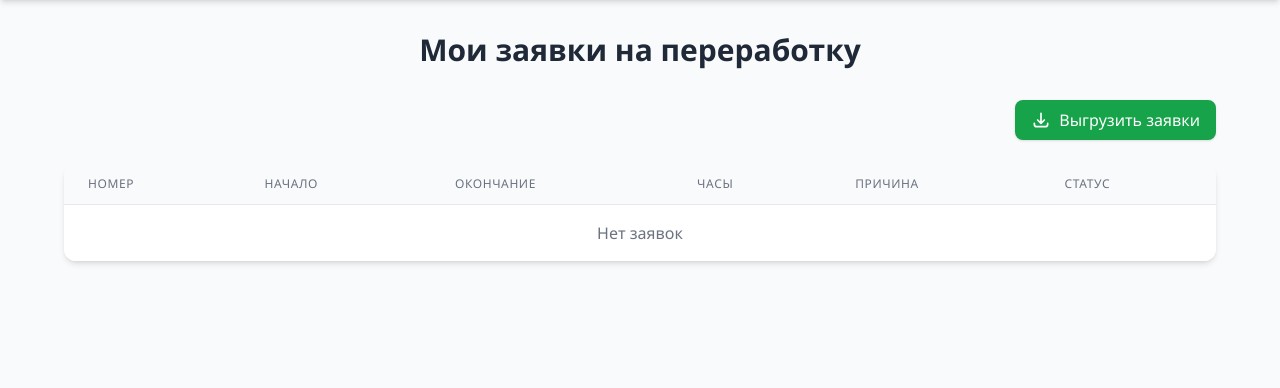
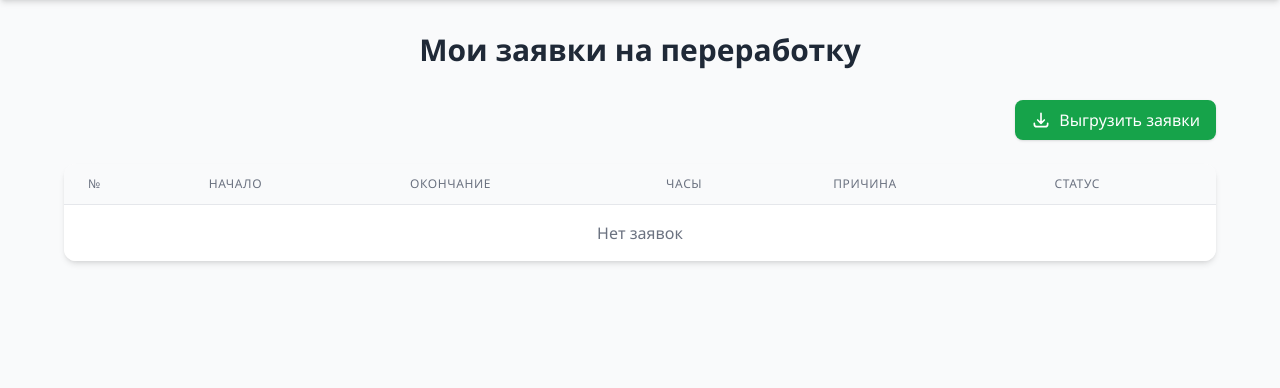
Before and after one commit to Destian1995/owertime_portal, a Django app: template overtime_app/templates/overtime_app/my_requests.html in a window 1280 px wide. Shown: the part 72-460 px from the top of the page. Run offline with Django 4.2, Linux system fonts and the light colour scheme; the template is opened without the code that fills it, so the values that code supplies are empty; style sheets or scripts are compiled from the project's sources; some libraries are stand-ins or nearby versions.

Commit message:
Номер -> №

```diff
--- a/overtime_app/templates/overtime_app/dashboard.html
+++ b/overtime_app/templates/overtime_app/dashboard.html
@@ -80,7 +80,7 @@
             <table class="min-w-full bg-white rounded-lg overflow-hidden">
                 <thead class="bg-gray-100">
                 <tr>
-                    <th class="py-3 px-4 text-left text-gray-600 font-semibold">Номер</th>
+                    <th class="py-3 px-4 text-left text-gray-600 font-semibold">№</th>
                     <th class="py-3 px-4 text-left text-gray-600 font-semibold">Начало</th>
                     <th class="py-3 px-4 text-left text-gray-600 font-semibold">Окончание</th>
                     <th class="py-3 px-4 text-left text-gray-600 font-semibold">Часы</th>
--- a/overtime_app/templates/overtime_app/export_requests.html
+++ b/overtime_app/templates/overtime_app/export_requests.html
@@ -87,7 +87,7 @@
             <table class="min-w-full bg-white rounded-lg overflow-hidden">
                 <thead class="bg-gray-100">
                 <tr>
-                    <th class="py-3 px-4 text-left text-gray-600 font-semibold">Номер</th>
+                    <th class="py-3 px-4 text-left text-gray-600 font-semibold">№</th>
                     <th class="py-3 px-4 text-left text-gray-600 font-semibold">Сотрудник</th>
                     <th class="py-3 px-4 text-left text-gray-600 font-semibold">Начало</th>
                     <th class="py-3 px-4 text-left text-gray-600 font-semibold">Окончание</th>
--- a/overtime_app/templates/overtime_app/my_requests.html
+++ b/overtime_app/templates/overtime_app/my_requests.html
@@ -25,7 +25,7 @@
         <table class="min-w-full divide-y divide-gray-200">
             <thead class="bg-gray-50">
             <tr>
-                <th class="px-6 py-3 text-left text-xs font-medium text-gray-500 uppercase tracking-wider">Номер</th>
+                <th class="px-6 py-3 text-left text-xs font-medium text-gray-500 uppercase tracking-wider">№</th>
                 <th class="px-6 py-3 text-left text-xs font-medium text-gray-500 uppercase tracking-wider">Начало</th>
                 <th class="px-6 py-3 text-left text-xs font-medium text-gray-500 uppercase tracking-wider">Окончание</th>
                 <th class="px-6 py-3 text-left text-xs font-medium text-gray-500 uppercase tracking-wider">Часы</th>
--- a/overtime_app/templates/overtime_app/view_requests.html
+++ b/overtime_app/templates/overtime_app/view_requests.html
@@ -25,7 +25,7 @@
         <table class="min-w-full divide-y divide-gray-200">
             <thead class="bg-gray-50">
             <tr>
-                <th class="px-4 py-3 text-left text-xs font-medium text-gray-500 uppercase tracking-wider">Номер</th>
+                <th class="px-4 py-3 text-left text-xs font-medium text-gray-500 uppercase tracking-wider">№</th>
                 <th class="px-4 py-3 text-left text-xs font-medium text-gray-500 uppercase tracking-wider">Сотрудник</th>
                 <th class="px-4 py-3 text-left text-xs font-medium text-gray-500 uppercase tracking-wider">Начало</th>
                 <th class="px-4 py-3 text-left text-xs font-medium text-gray-500 uppercase tracking-wider">Окончание</th>
--- a/overtime_app/views.py
+++ b/overtime_app/views.py
@@ -270,7 +270,7 @@ def export_requests_word(request):
 
     # Заголовки
     hdr_cells = table.rows[0].cells
-    hdr_cells[0].text = 'Номер'
+    hdr_cells[0].text = '№'
     hdr_cells[1].text = 'Сотрудник'
     hdr_cells[2].text = 'Отдел'
     hdr_cells[3].text = 'Начало'
```
